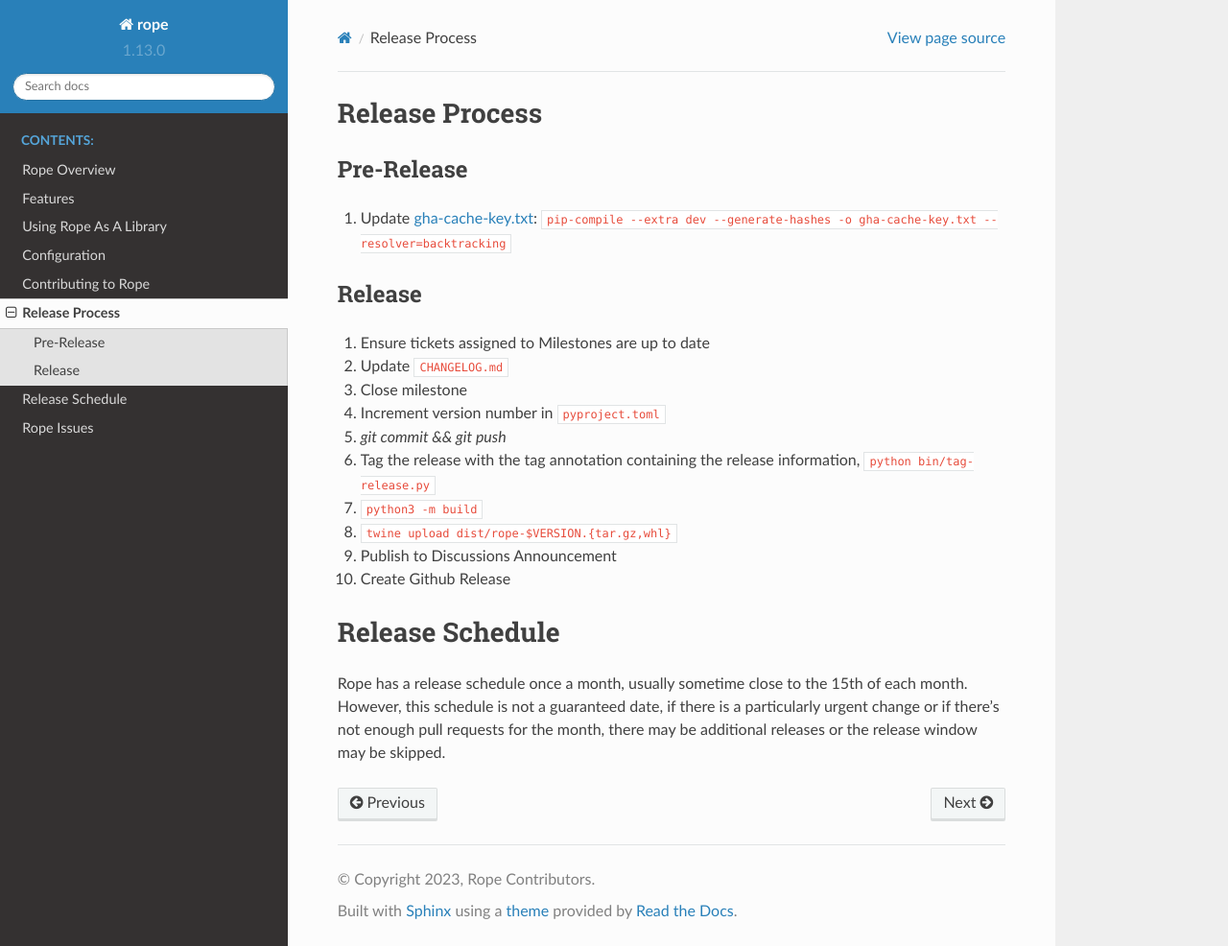
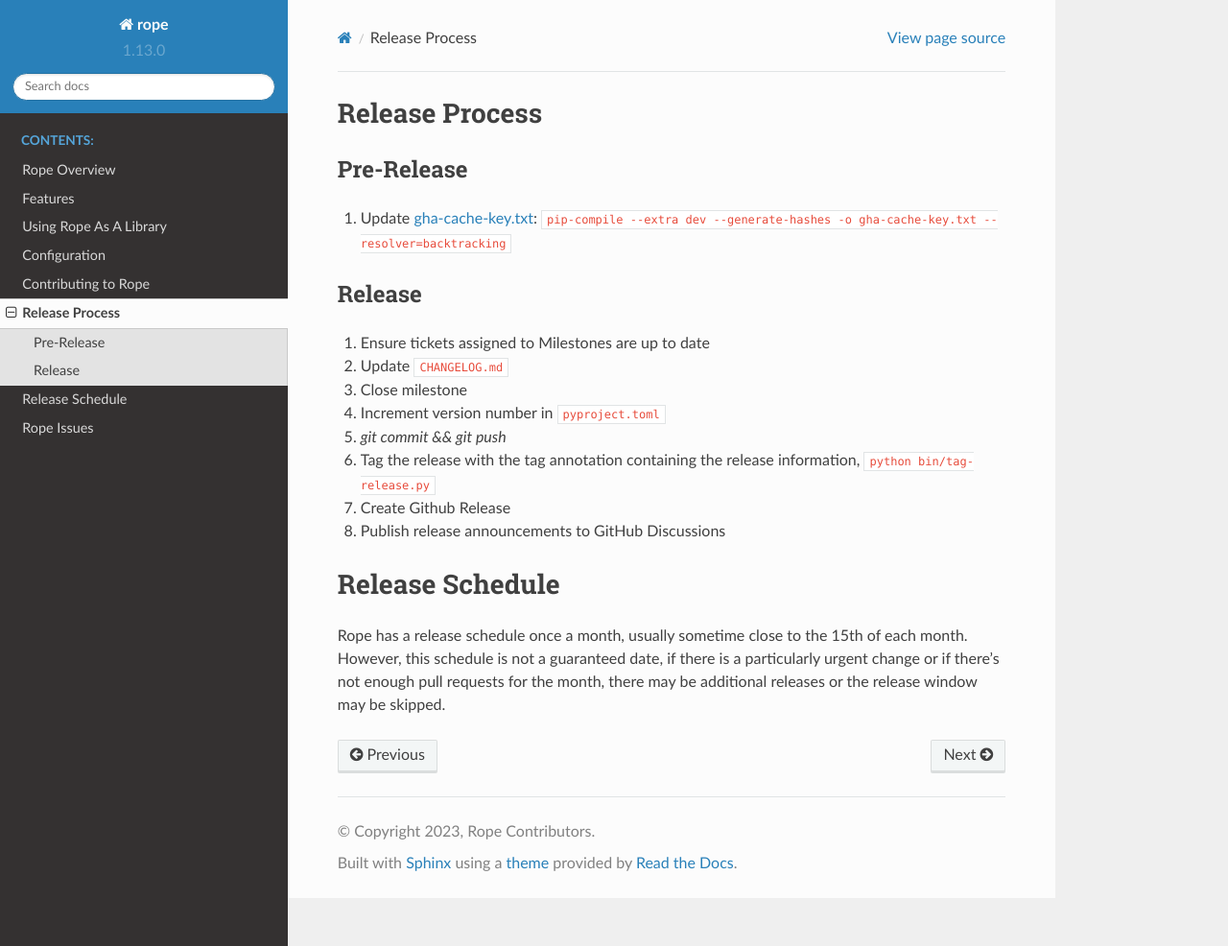
Before and after one commit to python-rope/rope, a Sphinx documentation site: the page built from docs/release-process.rst, in a window 1280 px wide and 986 px high. Shown: the whole window at 96% size. Built offline with Sphinx 7.4.7 and the Read the Docs theme 2.0.0, drawn with Linux system fonts in a browser that asks for light colours.

Commit message:
Update release-process.txt to follow new GHA-based publishing procedure

```diff
--- a/docs/release-process.rst
+++ b/docs/release-process.rst
@@ -17,10 +17,8 @@ Release
 5. `git commit && git push`
 6. Tag the release with the tag annotation containing the release information,
    ``python bin/tag-release.py``
-7. ``python3 -m build``
-8. ``twine upload dist/rope-$VERSION.{tar.gz,whl}``
-9. Publish to Discussions Announcement
-10. Create Github Release
+7. Create Github Release
+8. Publish release announcements to GitHub Discussions
 
 
 Release Schedule
```
